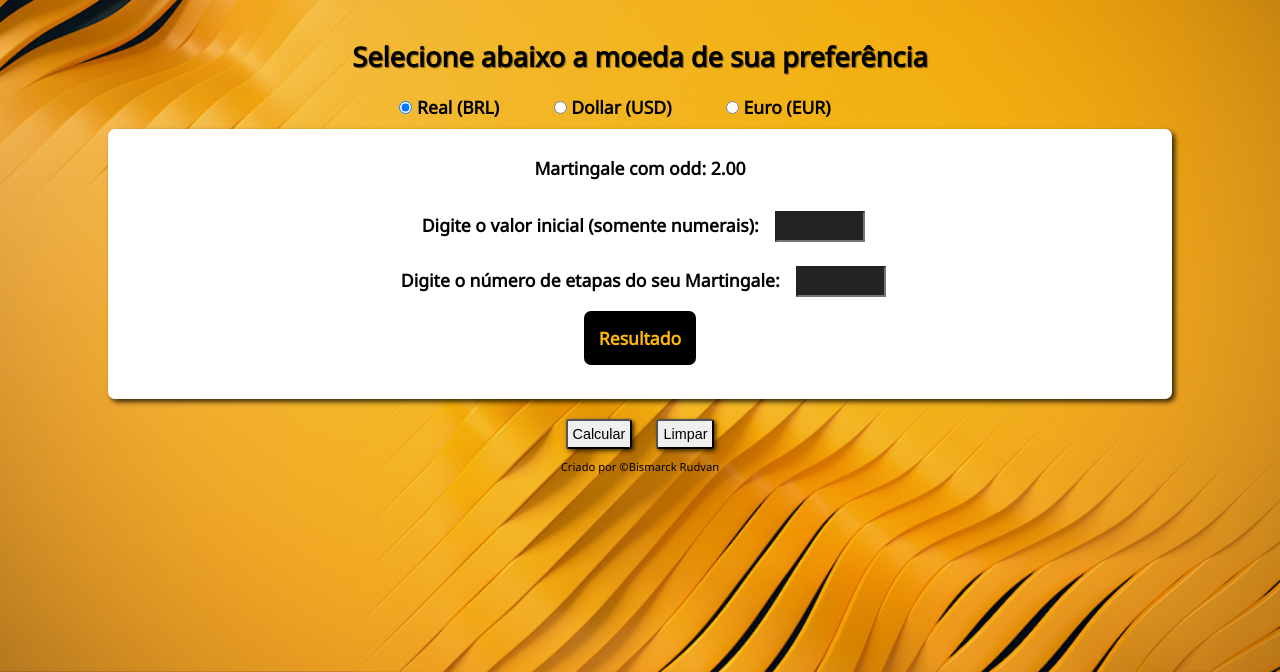
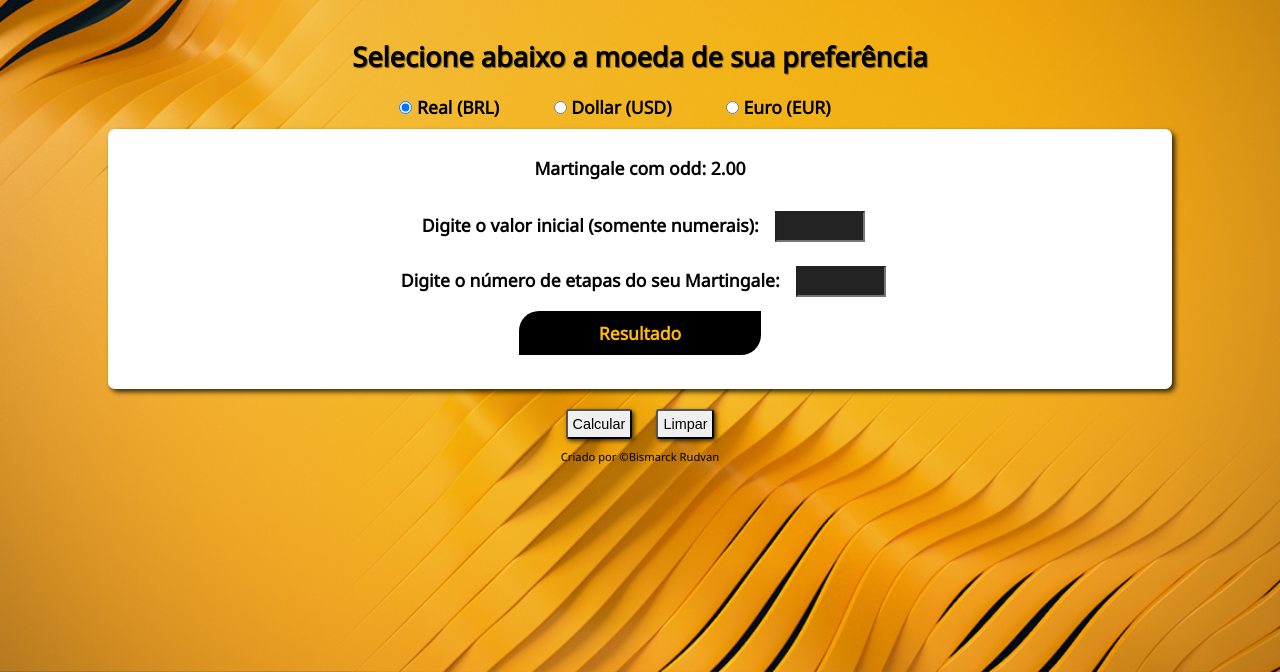
Before and after one commit to BismarckRudvan/projeto-martingale, a plain HTML site: page index.html in a window 1280 px wide. Shown: the part 128-800 px from the top of the page. Drawn offline with Linux system fonts and the light colour scheme.

Commit message:
Atualização

```diff
--- a/Martingale.css
+++ b/Martingale.css
@@ -111,12 +111,12 @@ section#dados p{
 #res{
     display: inline-block;
     margin: auto;
-    padding: 15px;
+    padding: 10px 80px;
     margin-top: 20px;
     text-align: center;
     background-color: black;
     color: #FFB80C;
-    border-radius: 7px;
+    border-radius: 20px 0px 20px 0px;
     margin: auto;
 }
 
```
